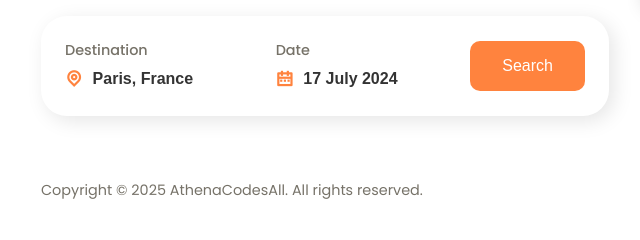
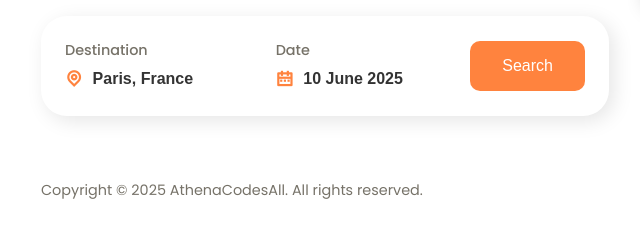
Before and after one commit to AthenaCodesAll/Travel-Landing-Page, a plain HTML site: page index.html in a window 1280 px wide. Shown: the part 512-752 px from the top of the page, 15-655 px from the left. Drawn offline with nearby package versions, Linux system fonts and the light colour scheme.

Commit message:
Updated landing page layout and styles

```diff
--- a/index.html
+++ b/index.html
@@ -70,7 +70,7 @@
               <h5>Date</h5>
               <div>
                 <span><i class="ri-calendar-2-line"></i></span>
-                <input type="text" placeholder="17 July 2024" />
+                <input type="text" placeholder="10 June 2025" />
               </div>
             </div>
           </div>
```
